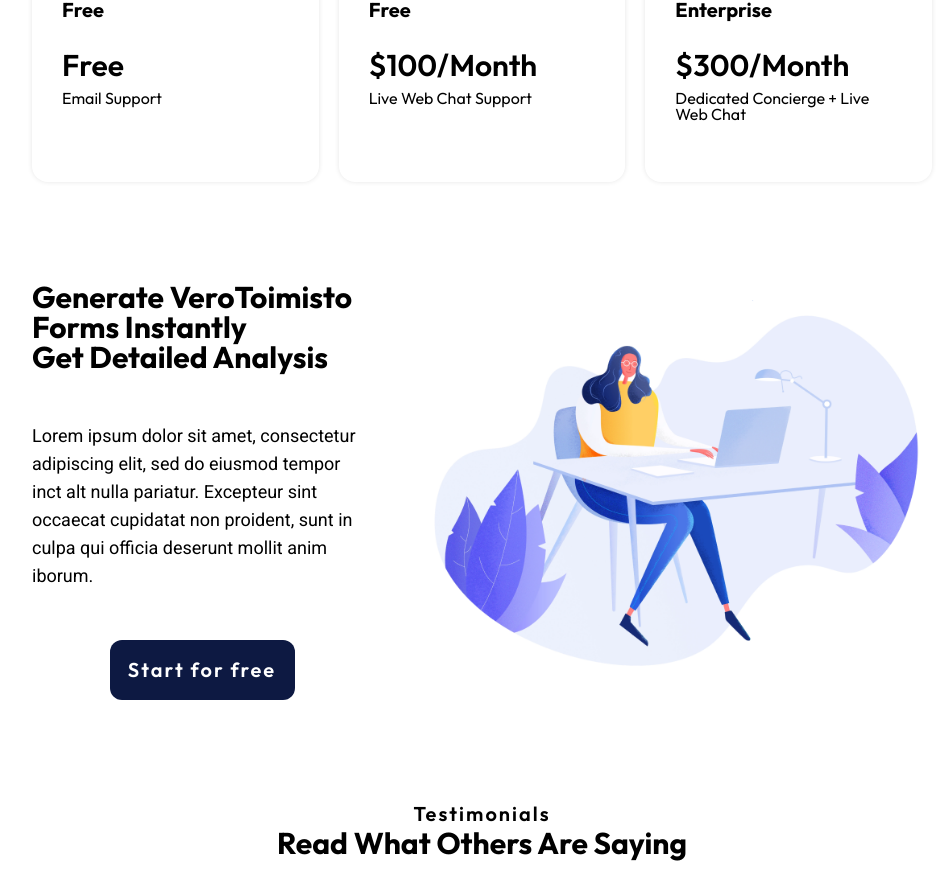
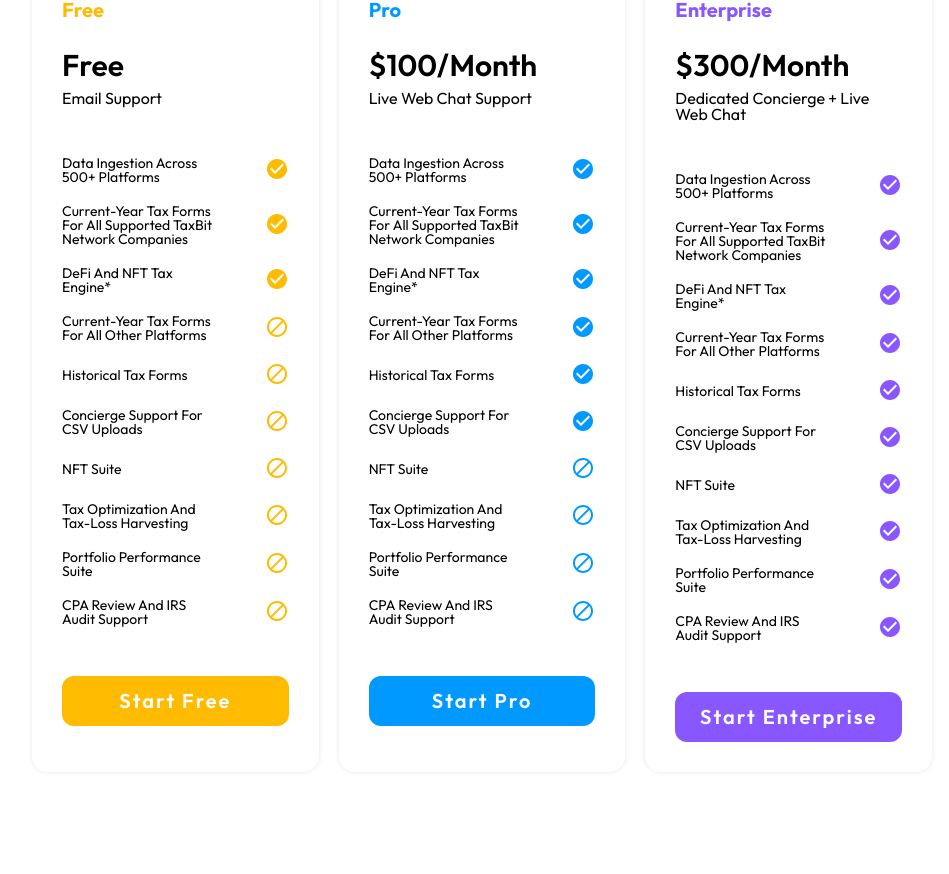
Before and after one commit to shinydev618/CryptoVero_Frontend, a React (Create React App) app: page / in a window 1280 px wide. Shown: the part 1448-2322 px from the top of the page, without its empty margins (158-1107 px from the left). Built offline with nearby package versions, Linux system fonts and the light colour scheme.

Commit message:
completed get started price part

```diff
--- a/package.json
+++ b/package.json
@@ -5,6 +5,7 @@
   "dependencies": {
     "@emotion/react": "^11.10.4",
     "@emotion/styled": "^11.10.4",
+    "@mui/icons-material": "^5.10.6",
     "@mui/material": "^5.10.4",
     "@mui/styled-engine-sc": "^5.10.3",
     "@testing-library/jest-dom": "^5.16.5",
--- a/src/Components/CustomGetStartedPriceBox.js
+++ b/src/Components/CustomGetStartedPriceBox.js
@@ -1,24 +1,38 @@
 import React from "react";
 import { Box } from "@mui/material";
 import styled from "styled-components";
+import BlockIcon from "@mui/icons-material/Block";
+import CheckCircleIcon from '@mui/icons-material/CheckCircle';
+import CustomMainButton from "./CustomMainButton";
 
 const CustomGetStartedPriceBox = ({ data }) => {
   return (
     <StyledComponent>
-      <TextType01>{data.type}</TextType01>
+      <TextType01 color={data.color}>{data.type}</TextType01>
       <TextTitle01>{data.title}</TextTitle01>
       <TextDescription01>{data.description}</TextDescription01>
       <PartContent01>
-        {
-          (data.content).map((each, index)=>{
-            return(
-              <PartEachService01 key={index}>
-              </PartEachService01>
-            )
-          })
-        }
-
+        {data.content.map((each, index) => {
+          return (
+            <PartEachService01 key={index}>
+              <TextEachService01>{each.text}</TextEachService01>
+              <IconEachService01 color={data.color}>
+                {!each.valid ? <BlockIcon /> : <CheckCircleIcon />}
+              </IconEachService01>
+            </PartEachService01>
+          );
+        })}
       </PartContent01>
+      <PartButton01>
+        <CustomMainButton
+          width={"100%"}
+          height={"100%"}
+          text={"Start "+data.type}
+          backColor={data.color}
+          color={"white"}
+          borderRadius={"12px"}
+        />
+      </PartButton01>
     </StyledComponent>
   );
 };
@@ -46,8 +60,6 @@
   line-height: 100%;
   /* or 40px */
   text-transform: capitalize;
-
-  color: #000000;
 `;
 
 const TextTitle01 = styled(Box)`
@@ -79,6 +91,7 @@
 const PartContent01 = styled(Box)`
   display: flex;
   width: 100%;
+  flex-direction: column;
   margin-top: 30px;
 `;
 
@@ -86,6 +99,35 @@
   display: flex;
   width: 100%;
   justify-content: space-between;
+  gap: 50px;
+  align-items: center;
+  margin-top: 20px;
+`;
+
+const TextEachService01 = styled(Box)`
+  font-family: "Outfit";
+  font-style: normal;
+  font-weight: 400;
+  font-size: 14px;
+  line-height: 100%;
+  /* or 40px */
+  text-transform: capitalize;
+  color: #000000;
+`;
+const IconEachService01 = styled(Box)`
+  font-family: "Outfit";
+  font-style: normal;
+  font-weight: 400;
+  font-size: 14px;
+  line-height: 100%;
+  color: #000000;
+`;
+
+const PartButton01 = styled(Box)`
+  display: flex;
+  width: 100%;
+  height: 50px;
+  margin-top: 50px;
 `;
 
 export default CustomGetStartedPriceBox;
--- a/src/Config/data.js
+++ b/src/Config/data.js
@@ -7,6 +7,7 @@
     type: "Free",
     title: "Free",
     description: "Email Support",
+    color:'rgb(255,187,0)',
     content: [
       {
         text: "Data Ingestion Across 500+ Platforms",
@@ -51,9 +52,10 @@
     ],
   },
   {
-    type: "Free",
+    type: "Pro",
     title: "$100/month",
     description: "Live Web Chat Support",
+    color:'rgb(0,153,255)',
     content: [
       {
         text: "Data Ingestion Across 500+ Platforms",
@@ -101,6 +103,7 @@
     type: "Enterprise",
     title: "$300/month",
     description: "Dedicated Concierge + Live Web Chat",
+    color:'rgb(136,87,255)',
     content: [
       {
         text: "Data Ingestion Across 500+ Platforms",
--- a/src/Pages/Landing.js
+++ b/src/Pages/Landing.js
@@ -99,7 +99,7 @@
           <TextGetStartedTitle01>Get started for free</TextGetStartedTitle01>
           <PartPrice01>
             {dataGetStartedPrice.map((each, index) => {
-              return <CustomGetStartedPriceBox data={each} key={index} color={"black"} />;
+              return <CustomGetStartedPriceBox data={each} key={index} />;
             })}
           </PartPrice01>
         </PartGetStarted01>
```
